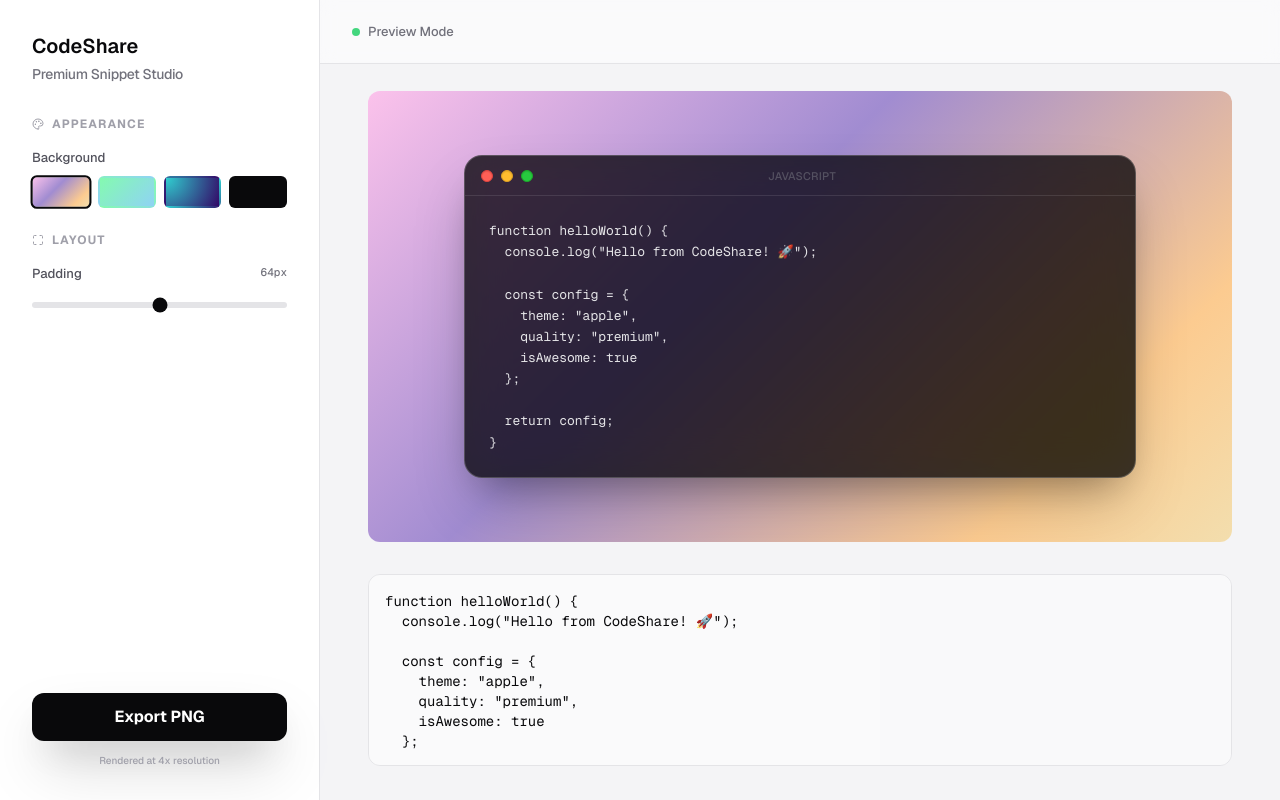
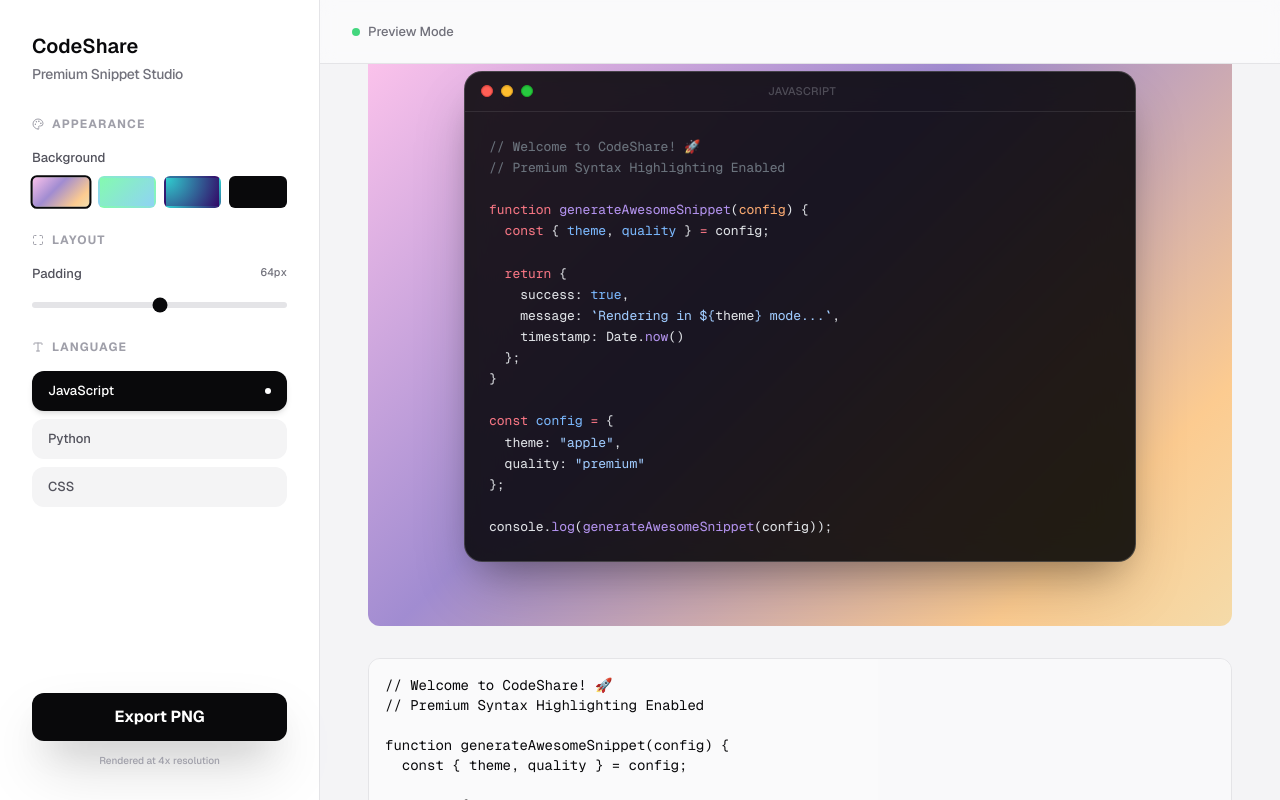
Before and after one commit to Dhaafin/code-share, a Next.js app: page / in a window 1280 px wide. Built offline with nearby package versions, Linux system fonts and the light colour scheme.

Commit message:
feat: implement code snippet studio with syntax highlighting and image export functionality

```diff
--- a/src/app/page.jsx
+++ b/src/app/page.jsx
@@ -14,17 +14,25 @@
     language: "javascript"
   });
 
-  const [code, setCode] = useState(`function helloWorld() {
-  console.log("Hello from CodeShare! 🚀");
+  const [code, setCode] = useState(`// Welcome to CodeShare! 🚀
+// Premium Syntax Highlighting Enabled
 
-  const config = {
-    theme: "apple",
-    quality: "premium",
-    isAwesome: true
+function generateAwesomeSnippet(config) {
+  const { theme, quality } = config;
+
+  return {
+    success: true,
+    message: \`Rendering in \${theme} mode...\`,
+    timestamp: Date.now()
   };
+}
 
-  return config;
-}`);
+const config = {
+  theme: "apple",
+  quality: "premium"
+};
+
+console.log(generateAwesomeSnippet(config));`);
 
   const exportRef = useRef(null);
 
--- a/src/components/CodeWindow.jsx
+++ b/src/components/CodeWindow.jsx
@@ -1,7 +1,8 @@
 "use client";
 
-import React from "react";
+import React, { useState, useEffect } from "react";
 import TrafficLights from "./TrafficLights";
+import { codeToHtml } from "shiki";
 
 const CodeWindow = ({
   code = "",
@@ -11,18 +12,47 @@
   glassmorphism = true,
   theme = "dark"
 }) => {
+  const [highlightedCode, setHighlightedCode] = useState("");
+
+  useEffect(() => {
+    const highlight = async () => {
+      if (!code) {
+        setHighlightedCode("");
+        return;
+      }
+      try {
+        const html = await codeToHtml(code, {
+          lang: language,
+          theme: theme === 'dark' ? 'github-dark' : 'github-light'
+        });
+        setHighlightedCode(html);
+      } catch (err) {
+        console.error("Shiki highlighting failed:", err);
+        // Fallback to basic escaping if shiki fails
+        const escaped = code
+          .replace(/&/g, "&amp;")
+          .replace(/</g, "&lt;")
+          .replace(/>/g, "&gt;")
+          .replace(/"/g, "&quot;")
+          .replace(/'/g, "&#039;");
+        setHighlightedCode(`<pre><code>${escaped}</code></pre>`);
+      }
+    };
+    highlight();
+  }, [code, language, theme]);
+
   return (
     <div
       className={`relative w-full flex items-center justify-center transition-all duration-300 ${background} rounded-xl overflow-hidden`}
       style={{ padding: `min(${padding}px, 10vw)` }}
     >
       <div
-        className={`w-full max-w-2xl min-h-[100px] border border-white/20 shadow-premium rounded-[12px] md:rounded-[var(--radius-apple)] overflow-hidden flex flex-col ${
-          theme === 'dark' ? 'bg-zinc-950/80' : 'bg-white/80'
+        className={`w-full max-w-2xl min-h-[100px] border border-zinc-200/20 dark:border-white/20 shadow-premium rounded-[12px] md:rounded-[var(--radius-apple)] overflow-hidden flex flex-col ${
+          theme === 'dark' ? 'bg-zinc-950/90' : 'bg-white/90'
         } ${glassmorphism ? 'apple-blur' : ''}`}
       >
         {/* Title Bar */}
-        <div className="flex items-center px-4 h-8 md:h-10 border-b border-white/10">
+        <div className="flex items-center px-4 h-8 md:h-10 border-b border-zinc-200/10 dark:border-white/10 shrink-0">
           <TrafficLights />
           <div className="flex-1 flex justify-center pr-8 md:pr-12">
             <span className="text-[9px] md:text-[11px] font-medium text-zinc-500 tracking-wide uppercase opacity-60">
@@ -32,10 +62,30 @@
         </div>
 
         {/* Code Content */}
-        <div className="p-4 md:p-6 font-mono text-[11px] md:text-[13px] leading-relaxed overflow-x-auto whitespace-pre scrolling-touch text-balance">
-          <code className="text-zinc-200">
-            {code || "// Paste your code here..."}
-          </code>
+        <div className="p-4 md:p-6 font-mono text-[11px] md:text-[13px] leading-relaxed overflow-x-auto scrolling-touch selection:bg-zinc-500/30">
+          <div
+            className="shiki-wrapper"
+            dangerouslySetInnerHTML={{ __html: highlightedCode }}
+          />
+          <style jsx global>{`
+            .shiki-wrapper pre {
+              background-color: transparent !important;
+              margin: 0 !important;
+              padding: 0 !important;
+              overflow: visible !important;
+            }
+            .shiki-wrapper code {
+              font-family: inherit !important;
+              background-color: transparent !important;
+            }
+            /* Make it pop like VS Code */
+            .shiki-wrapper .shiki span {
+              text-shadow: 0 0 1px rgba(255,255,255,0.1);
+            }
+            .dark .shiki-wrapper .shiki span {
+              filter: saturate(1.2) brightness(1.1);
+            }
+          `}</style>
         </div>
       </div>
     </div>
--- a/src/components/Sidebar.jsx
+++ b/src/components/Sidebar.jsx
@@ -60,6 +60,33 @@
             </div>
           </div>
         </div>
+
+        {/* Language Section */}
+        <div className="space-y-4">
+          <label className="flex items-center gap-2 text-xs font-bold uppercase tracking-widest text-zinc-400">
+            <Type className="w-3 h-3" /> Language
+          </label>
+          <div className="grid grid-cols-1 gap-2">
+            {[
+              { id: 'javascript', name: 'JavaScript' },
+              { id: 'python', name: 'Python' },
+              { id: 'css', name: 'CSS' }
+            ].map((lang) => (
+              <button
+                key={lang.id}
+                onClick={() => setSettings({ ...settings, language: lang.id })}
+                className={`flex items-center justify-between px-4 h-10 rounded-xl text-[13px] font-medium transition-all ${
+                  settings.language === lang.id
+                    ? 'bg-zinc-950 dark:bg-white text-white dark:text-zinc-950 shadow-md'
+                    : 'bg-zinc-100 dark:bg-zinc-800/50 text-zinc-600 dark:text-zinc-400 hover:bg-zinc-200 dark:hover:bg-zinc-800'
+                }`}
+              >
+                {lang.name}
+                {settings.language === lang.id && <div className="w-1.5 h-1.5 rounded-full bg-white dark:bg-zinc-950" />}
+              </button>
+            ))}
+          </div>
+        </div>
       </div>
 
       <div className="mt-auto">
```
